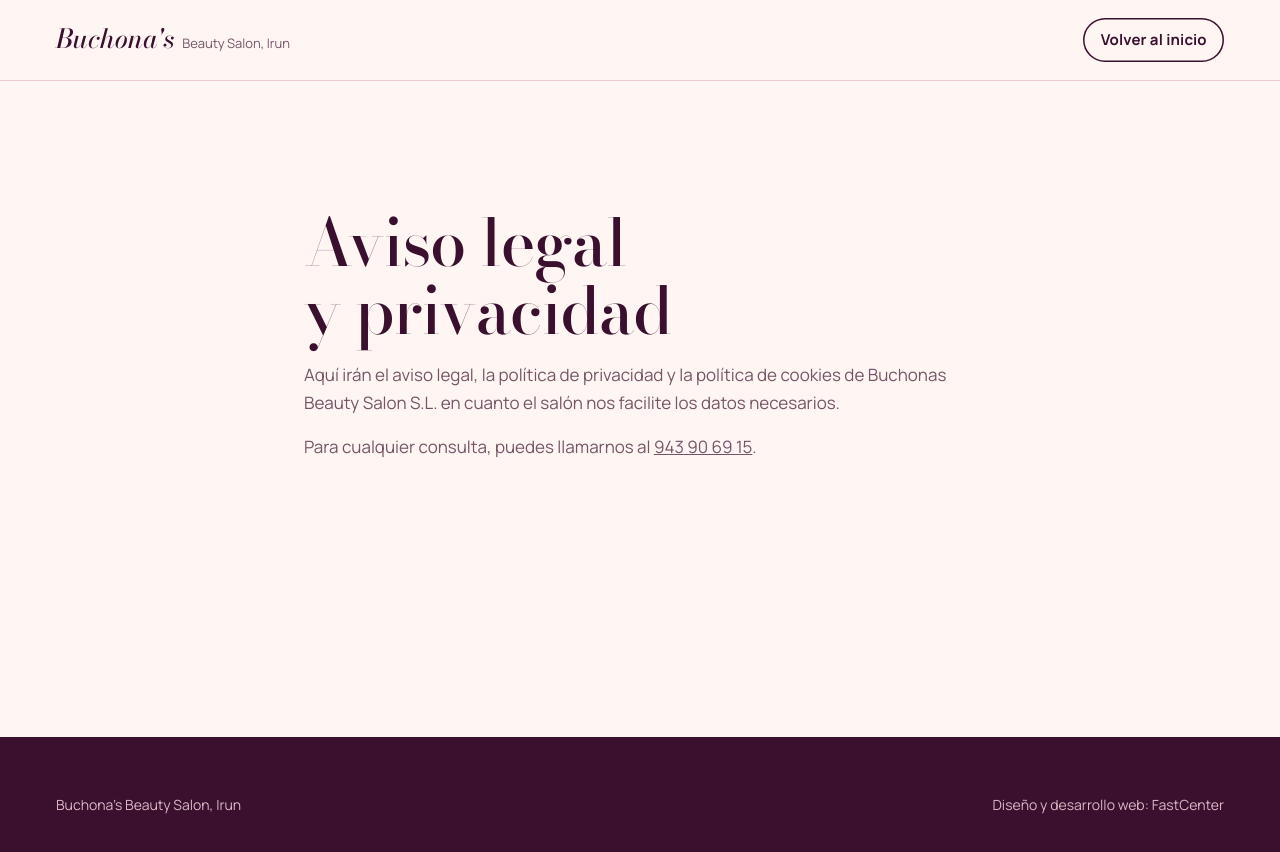
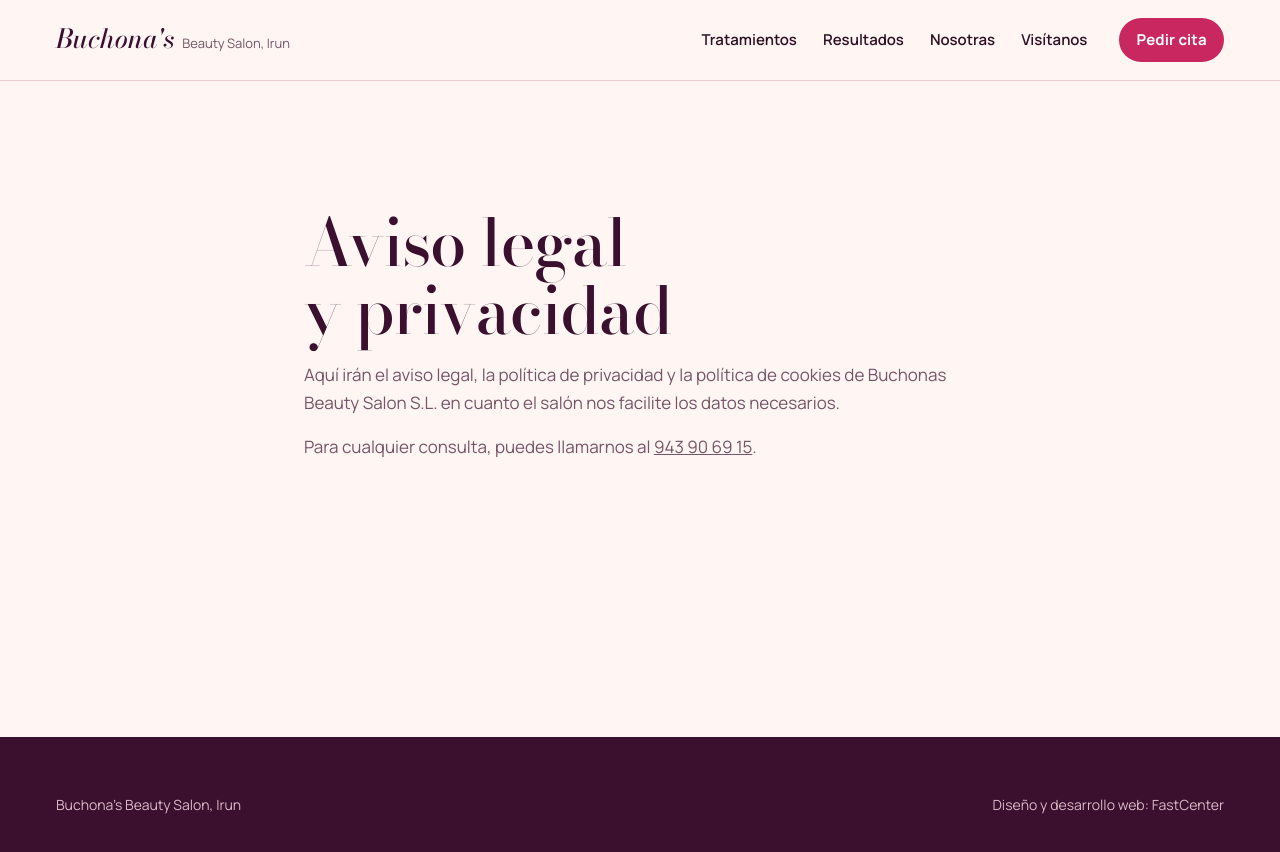
Before and after one commit to fastcenterEU/buchonas, a plain HTML site: page legal.html in a window 1280 px wide. Drawn offline with nearby package versions, Linux system fonts and the light colour scheme.

Commit message:
Add files via upload

```diff
--- a/legal.html
+++ b/legal.html
@@ -11,15 +11,32 @@
   <link rel="preconnect" href="https://fonts.gstatic.com" crossorigin>
   <link rel="stylesheet" href="https://fonts.googleapis.com/css2?family=Bodoni+Moda:ital,opsz,wght@0,6..96,400..600;1,6..96,400..600&family=Manrope:wght@400;600;700&display=swap">
   <link rel="stylesheet" href="estilo.css?v=1">
+  <script src="web.js?v=1" defer></script>
 </head>
 <body>
   <header class="barra">
     <div class="envoltura barra__dentro">
-      <a class="logo" href="index.html" aria-label="Buchona's Beauty Salon, volver al inicio">
+      <a class="logo" href="index.html" aria-label="Buchona's Beauty Salon, inicio">
         <span class="logo__nombre">Buchona's</span>
         <span class="logo__lugar">Beauty Salon, Irun</span>
       </a>
-      <a class="btn btn--linea" href="index.html">Volver al inicio</a>
+      <nav class="menu-principal" aria-label="Secciones">
+        <a href="index.html#carta">Tratamientos</a>
+        <a href="index.html#resultados">Resultados</a>
+        <a href="index.html#nosotras">Nosotras</a>
+        <a href="index.html#visita">Visítanos</a>
+      </nav>
+      <a class="btn" href="cita.html">Pedir cita</a>
+      <button class="abrir-menu" type="button" aria-expanded="false" aria-controls="menu-movil" aria-label="Abrir menú" data-abrir-menu>
+        <svg class="abrir" viewBox="0 0 24 24" aria-hidden="true"><path d="M4 8h16M4 16h16"/></svg>
+        <svg class="cerrar" viewBox="0 0 24 24" aria-hidden="true"><path d="M6 6l12 12M18 6L6 18"/></svg>
+      </button>
+      <nav class="menu-movil" id="menu-movil" aria-label="Secciones" hidden data-menu-movil>
+        <a href="index.html#carta">Tratamientos</a>
+        <a href="index.html#resultados">Resultados</a>
+        <a href="index.html#nosotras">Nosotras</a>
+        <a href="index.html#visita">Visítanos</a>
+      </nav>
     </div>
   </header>
   <main class="bloque">
```
Also changed, not shown: cita.html (+19 -2 lines).
